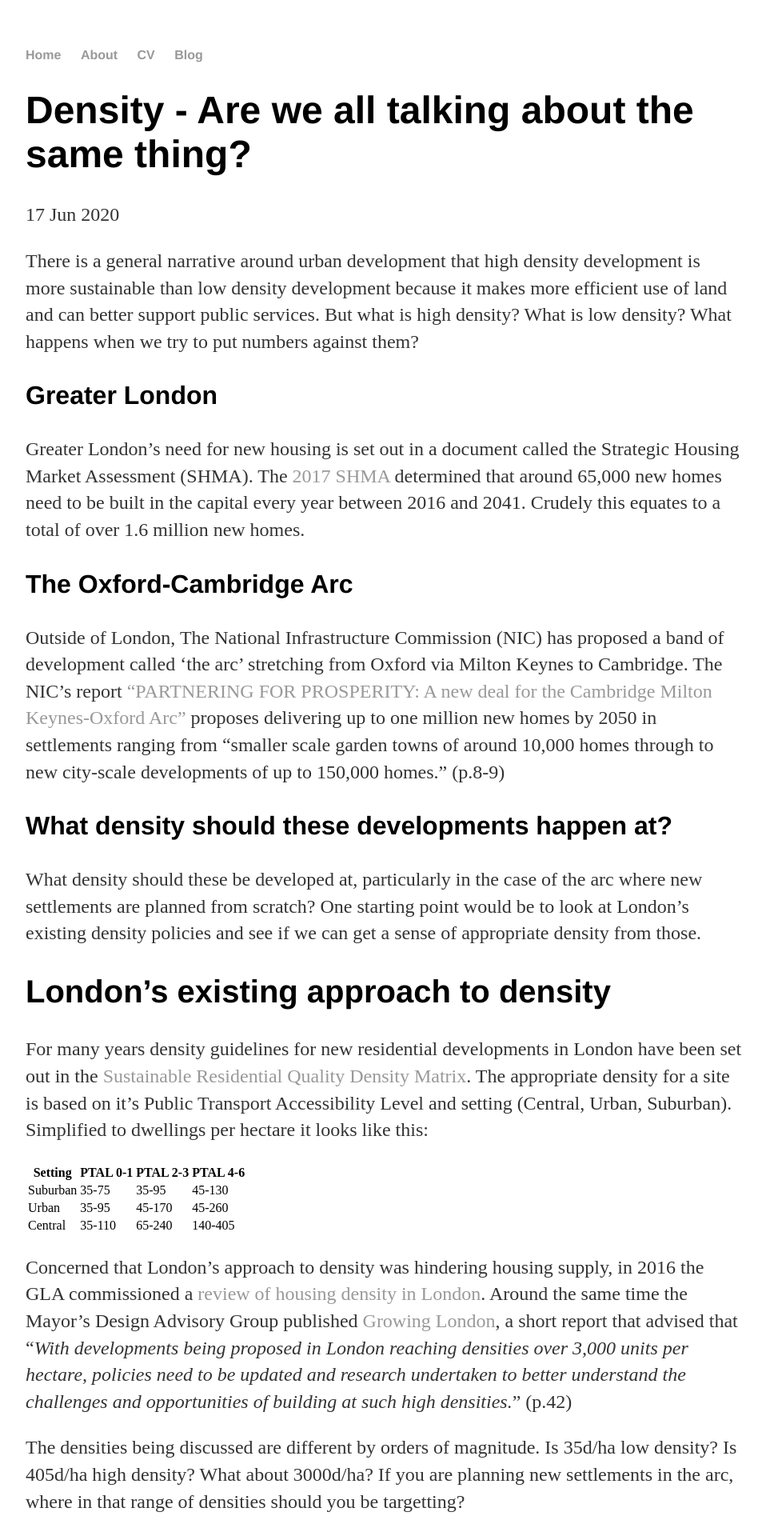
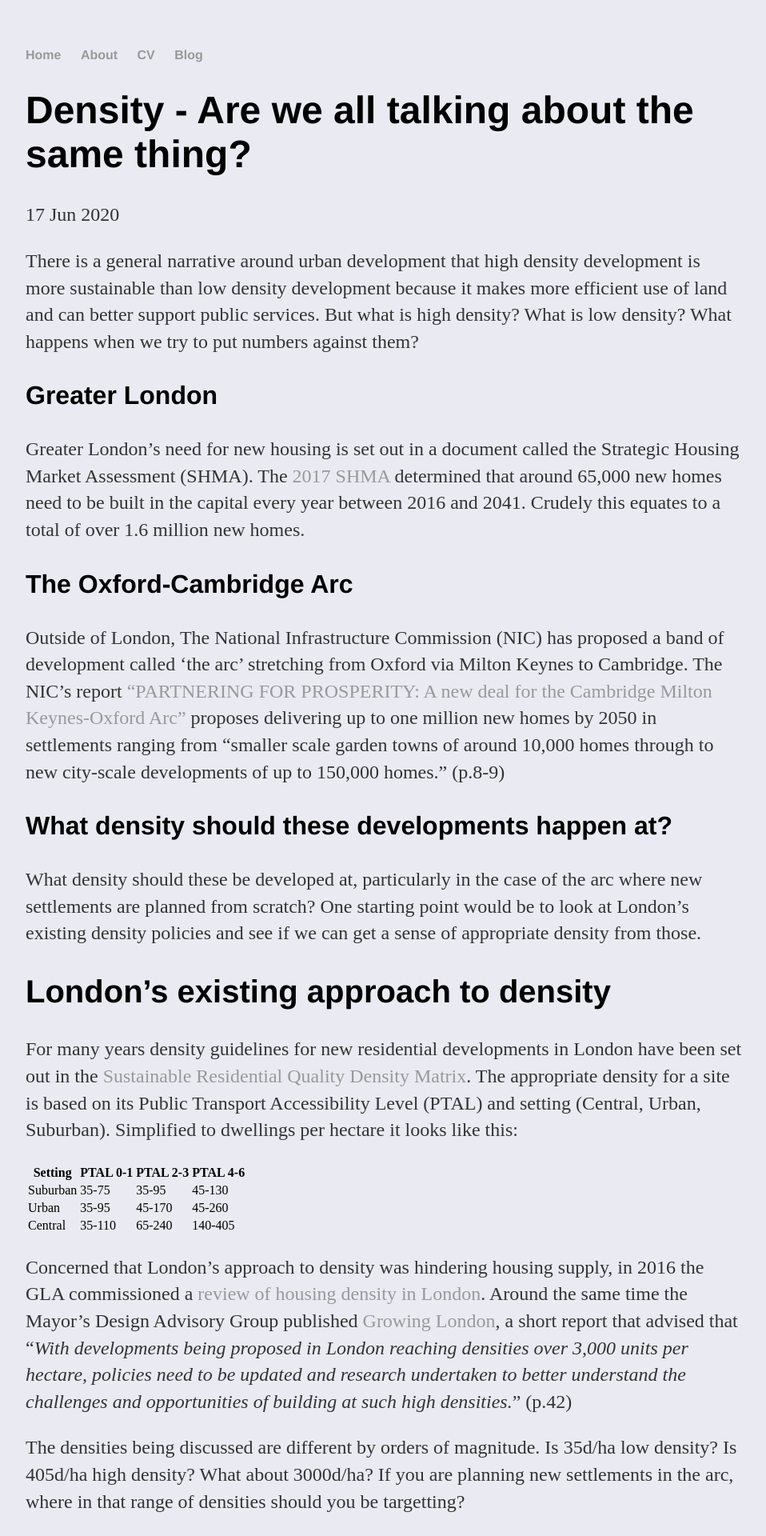
Before and after one commit to AtelierLibre/AtelierLibre.github.io, a Jekyll site: the page built from _posts/2020-06-17-Density_AreWeAllTalkingAboutTheSameThing.md, in a window 1280 px wide. Shown: the top 1920 px of the page at 80% size, without its empty margins (160-1118 px from the left). Built offline with Jekyll 4.4.1, drawn with Linux system fonts in a browser that asks for light colours; some of the changed text lies outside the part shown.

Commit message:
Fixes typos, adds background colour

```diff
--- a/_posts/2020-06-17-Density_AreWeAllTalkingAboutTheSameThing.md
+++ b/_posts/2020-06-17-Density_AreWeAllTalkingAboutTheSameThing.md
@@ -20,7 +20,7 @@ What density should these be developed at, particularly in the case of the arc w
 
 ## London's existing approach to density
 
-For many years density guidelines for new residential developments in London have been set out in the [Sustainable Residential Quality Density Matrix](https://www.london.gov.uk/what-we-do/planning/london-plan/current-london-plan/london-plan-chapter-3/policy-34-optimising). The appropriate density for a site is based on it's Public Transport Accessibility Level and setting (Central, Urban, Suburban). Simplified to dwellings per hectare it looks like this:
+For many years density guidelines for new residential developments in London have been set out in the [Sustainable Residential Quality Density Matrix](https://www.london.gov.uk/what-we-do/planning/london-plan/current-london-plan/london-plan-chapter-3/policy-34-optimising). The appropriate density for a site is based on its Public Transport Accessibility Level (PTAL) and setting (Central, Urban, Suburban). Simplified to dwellings per hectare it looks like this:
 
 |Setting|PTAL 0-1|PTAL 2-3|PTAL 4-6|
 |---|---|---|---|
@@ -34,7 +34,7 @@ The densities being discussed are different by orders of magnitude. Is 35d/ha lo
 
 ## Exisiting densities of towns and cities in England and Wales
 
-An alternative source of information on residential density in England and Wales is the census. The 2011 census provides a benchmark of the densities of existing towns and cities (defined as [Built Up Areas](https://www.nomisweb.co.uk/articles/ref/builtupareas_userguidance.pdf) (BUA)). A [notebook that accompanies this blog post](https://github.com/AtelierLibre/AtelierLibre.github.io/blob/master/_jupyter/200617_BUA_DwellingDensity.ipynb) processes the data as follows:
+An alternative source of information on residential density in England and Wales is the census. The 2011 census provides a benchmark of the densities of existing towns and cities - defined as [Built Up Areas](https://www.nomisweb.co.uk/articles/ref/builtupareas_userguidance.pdf) (BUA). A [notebook that accompanies this blog post](https://github.com/AtelierLibre/AtelierLibre.github.io/blob/master/_jupyter/200617_BUA_DwellingDensity.ipynb) processes the data as follows:
 
 1. Downloads Built Up Area geometry from the Office for National Statistics
 2. Downloads Built Up Area census data from nomis
--- a/css/main.css
+++ b/css/main.css
@@ -1,3 +1,5 @@
+html {
+    background-color: #eaeaf2}
 body {
     margin: 60px auto;
     width: 70%;
```
Also changed, not shown: other parts of _posts/2020-06-17-Density_AreWeAllTalkingAboutTheSameThing.md (+2 -2 lines).
